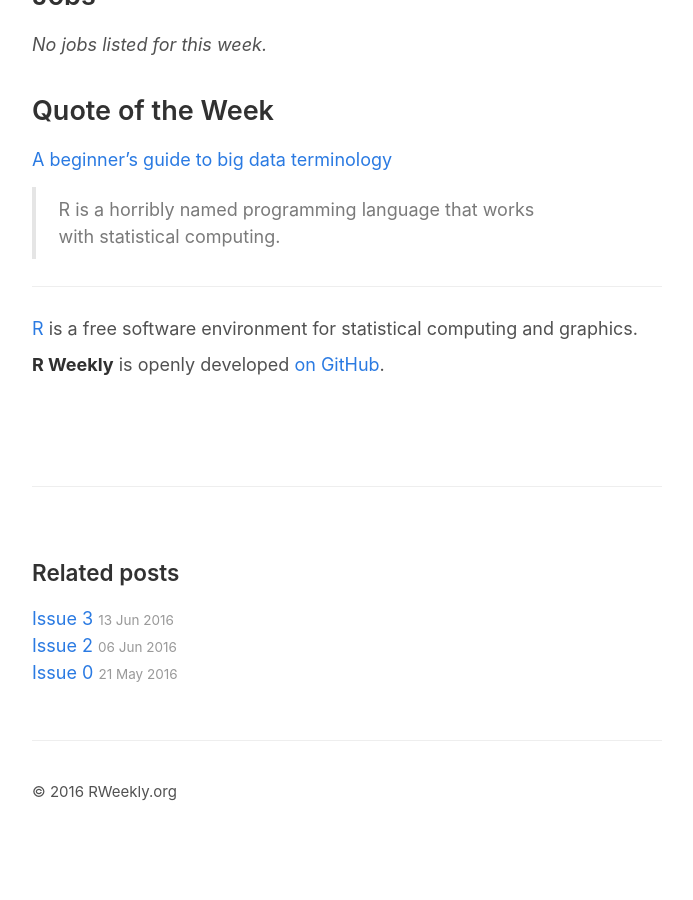
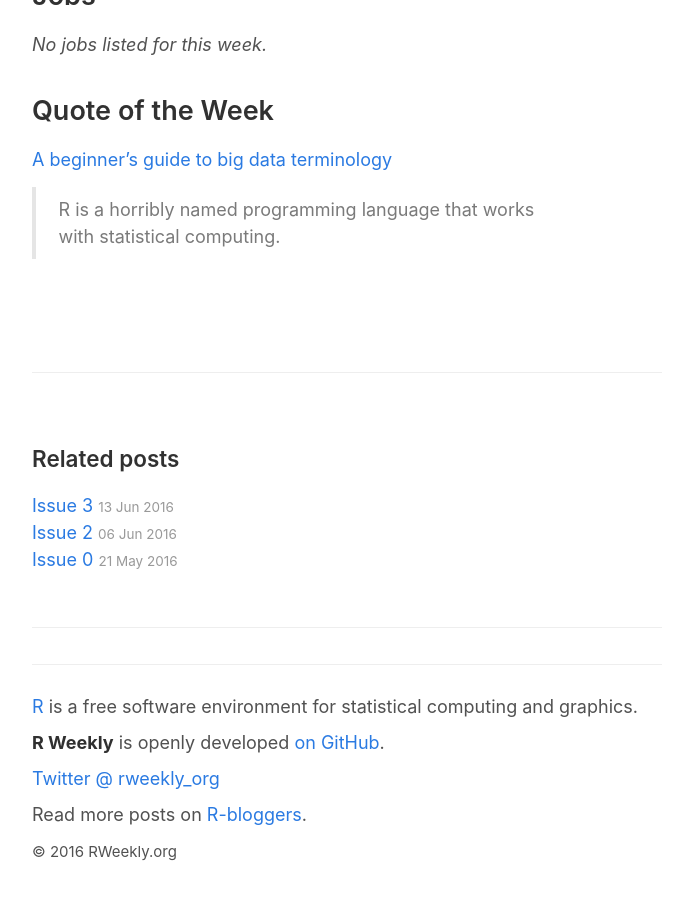
Before and after one commit to rweekly/rweekly.org, a Jekyll site: the page built from _posts/2016-5-30-issue-1.md, in a window 1280 px wide and 900 px high, scrolled down 6655 px. Shown: the whole window, without its empty margins (293-986 px from the left). Built offline with Jekyll 4.4.1, drawn with Linux system fonts in a browser that asks for light colours; before the commit the page ends 7495 px from its top, so only the background shows below that.

Commit message:
update footer

```diff
--- /dev/null
+++ b/_includes/footer.md
@@ -0,0 +1,9 @@
+<HR />
+
+[R](https://www.r-project.org/) is a free software environment for statistical computing and graphics.
+
+**R Weekly** is openly developed [on GitHub](https://github.com/rweekly/rweekly.org).
+
+[Twitter @ rweekly_org](https://twitter.com/rweekly_org)
+
+Read more posts on [R-bloggers](http://www.r-bloggers.com).
--- a/_layouts/default.html
+++ b/_layouts/default.html
@@ -19,6 +19,8 @@
       </main>
 
       <footer class="footer">
+        {% capture footer-md %}{% include footer.md %}{% endcapture %}
+        {{ footer-md | markdownify }}
         <small>
           &copy; 2016 RWeekly.org &nbsp;
         </small>
--- a/_posts/2016-5-30-issue-1.md
+++ b/_posts/2016-5-30-issue-1.md
@@ -158,9 +158,3 @@ Updates from [R Core](http://developer.r-project.org/blosxom.cgi/R-devel/NEWS).
 [A beginner's guide to big data terminology](http://dataconomy.com/a-beginners-guide-to-big-data-terminology/)
 
 > R is a horribly named programming language that works with statistical computing.
-
-<HR />
-
-[R](https://www.r-project.org/) is a free software environment for statistical computing and graphics.
-
-**R Weekly** is openly developed [on GitHub](https://github.com/rweekly/rweekly.org).
```
Also changed, not shown: _posts/2016-5-21-issue-0.md (+0 -6 lines), _posts/2016-6-13-issue-3.md (+0 -8 lines), _posts/2016-6-6-issue-2.md (+0 -8 lines), draft.md (+0 -6 lines).
